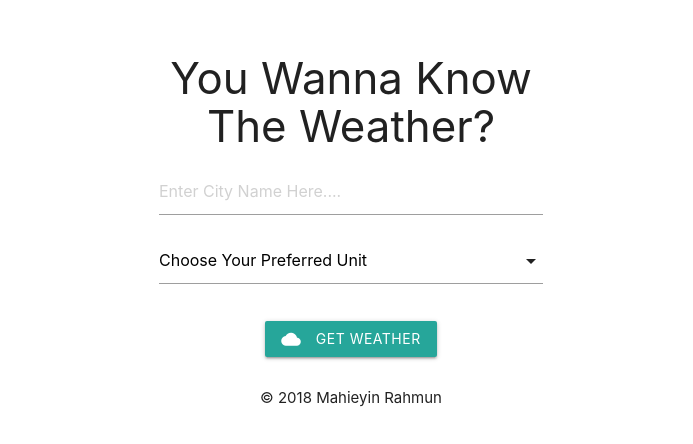
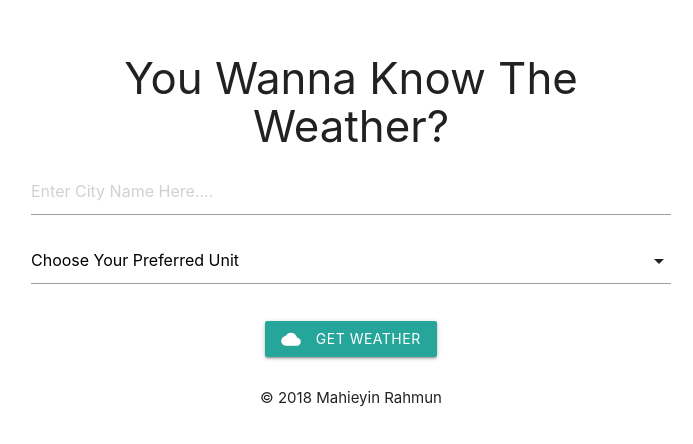
Before and after one commit to mahieyin-rahmun/es8-weather-app, a website: page index.html in a window 1280 px wide. Shown: the whole page, without its empty margins (289-982 px from the left). Drawn offline with nearby package versions, Linux system fonts and the light colour scheme.

Commit message:
fixed some styling issues

```diff
--- a/public/styles/style.css
+++ b/public/styles/style.css
@@ -1,6 +1,6 @@
 #main {
-    width: 30vw;
-    height: 30vh;
+    width: 50vw;
+    height: 50vh;
     padding-top: 2%;
     text-align: center;
 }
```
